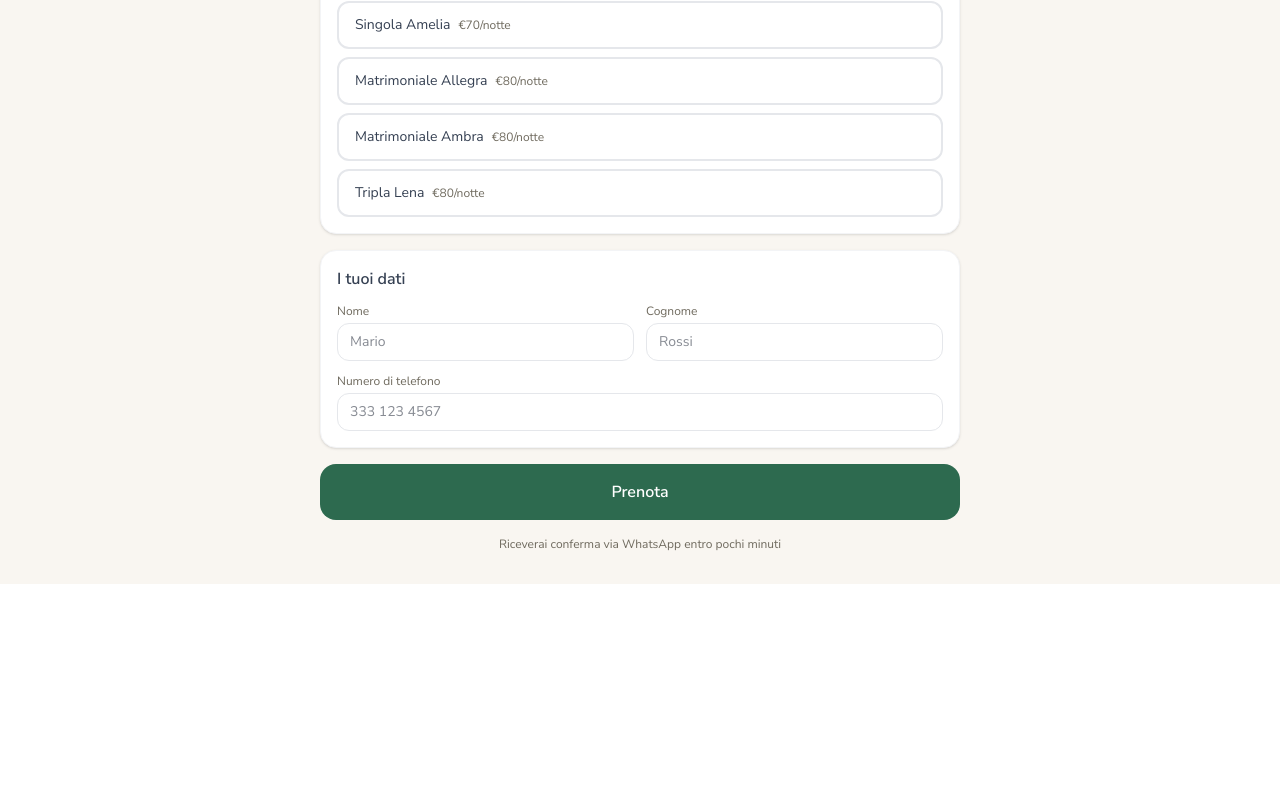
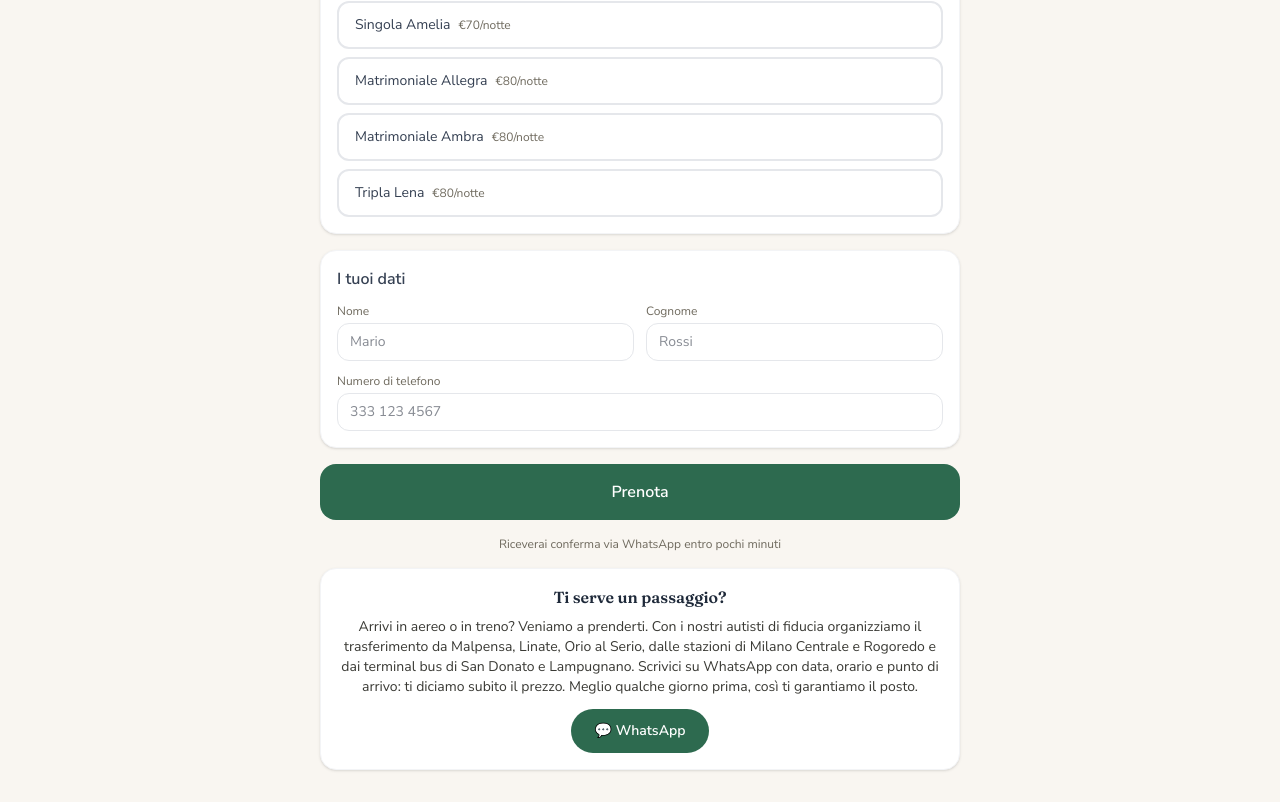
Before and after one commit to CasaAnia/sito-casaania, a Next.js app: page /prenota in a window 1280 px wide. Shown: the part 567-1369 px from the top of the page. Before the commit the page ends 1151 px from the top, so only its background shows below. Built offline with nearby package versions, Linux system fonts and the light colour scheme.

Commit message:
Aggiorna testi servizio navetta in home, come arrivare e prenota

```diff
--- a/app/page.tsx
+++ b/app/page.tsx
@@ -245,11 +245,8 @@ export default function Home() {
         <div className="max-w-4xl mx-auto text-center">
           <p style={{textUnderlineOffset: '6px'}} className="text-gray-700 text-lg uppercase tracking-wider mb-6 underline">Servizio navetta</p>
           <p className="text-gray-700 leading-relaxed max-w-2xl mx-auto">
-            Ti aiutiamo volentieri anche con gli spostamenti da e per l'aeroporto (Malpensa, Linate, Orio al Serio),
-            dalla stazione di Milano Centrale o Rogoredo, e dalle stazioni bus di San Donato e Lampugnano.
-            Ci appoggiamo ad autisti di fiducia, quindi il servizio ha un costo che varia in base alla tratta.
-            Scrivici su WhatsApp dove devi arrivare, con data e orario, e ti diciamo subito prezzo e disponibilità.
-            Ti consigliamo di chiedercelo con qualche giorno di anticipo, per avere più possibilità di garantirti la disponibilità.
+            Veniamo a prenderti noi — da tutti gli aeroporti di Milano, da Centrale, Rogoredo e dai terminal bus.
+            Autisti di fiducia, prezzo in base alla tratta. Scrivici su WhatsApp con data e orario: rispondiamo subito.
           </p>
         </div>
       </section>
@@ -311,7 +308,7 @@ export default function Home() {
           <ul className="text-gray-700 leading-relaxed space-y-4 max-w-2xl mx-auto">
             <li><strong>🚶 A piedi (2 minuti):</strong> l&apos;ingresso più vicino è quello della palazzina 8. Molti ospiti tornano in camera durante gli orari di chiusura delle visite.</li>
             <li><strong>🚗 In auto:</strong> dalla Tangenziale Ovest (A50) uscita Rozzano–Quinto de&apos; Stagni, oppure dalla A7 Milano–Genova uscita Assago/Milanofiori, poi indicazioni per Humanitas/Via Manzoni. Parcheggio: due piazzole gratuite a 150 metri, oppure il parcheggio Humanitas a pagamento, custodito 24 ore su 24.</li>
-            <li><strong>✈️ In aereo:</strong> serviamo Malpensa, Linate (il più vicino, circa 25 minuti) e Orio al Serio con una navetta su richiesta. Scrivici su WhatsApp con data, orario e aeroporto: ti rispondiamo subito con prezzo e disponibilità.</li>
+            <li><strong>✈️ In aereo:</strong> Viaggiare per una visita medica è già abbastanza faticoso. Al trasferimento pensiamo noi: i nostri autisti di fiducia ti aspettano a Malpensa, Linate, Orio al Serio o alla stazione, e ti portano direttamente da noi. Scrivici su WhatsApp con data e orario di arrivo e ti confermiamo subito prezzo e posto. Meglio con qualche giorno di anticipo.</li>
             <li><strong>🚆 In treno:</strong> Milano Rogoredo è la stazione più comoda, collegata a Milano Centrale in pochi minuti (metropolitana M3). Da lì puoi richiedere la nostra navetta o proseguire in taxi (15–20 minuti).</li>
             <li><strong>🚌 In autobus:</strong> le autostazioni di San Donato e Lampugnano sono collegate a Casa Ania con il nostro servizio navetta su richiesta.</li>
             <li><strong>🚇 Con i mezzi pubblici:</strong> bus 230 da M2 Abbiategrasso fino a Via Manzoni (Ospedale); fermano anche le linee 220 e 328. Il tram 15 arriva in centro, ma richiede circa 20 minuti a piedi.</li>
--- a/app/prenota/PrenotaClient.tsx
+++ b/app/prenota/PrenotaClient.tsx
@@ -268,6 +268,17 @@ export default function PrenotaClient() {
                 Riceverai conferma via WhatsApp entro pochi minuti
               </p>
             </form>
+
+            <div className="bg-white rounded-2xl p-4 shadow-sm border border-gray-100 mt-4 text-center">
+              <p className="font-display font-semibold text-gray-800 mb-2">Ti serve un passaggio?</p>
+              <p className="text-sm text-[#3a3a35] mb-3">
+                Arrivi in aereo o in treno? Veniamo a prenderti. Con i nostri autisti di fiducia organizziamo il trasferimento da Malpensa, Linate, Orio al Serio, dalle stazioni di Milano Centrale e Rogoredo e dai terminal bus di San Donato e Lampugnano. Scrivici su WhatsApp con data, orario e punto di arrivo: ti diciamo subito il prezzo. Meglio qualche giorno prima, così ti garantiamo il posto.
+              </p>
+              <a href={WA_LINK} target="_blank" rel="noopener noreferrer"
+                className="inline-block bg-green-700 hover:bg-green-800 transition-colors text-white font-bold px-6 py-3 rounded-full text-sm">
+                💬 WhatsApp
+              </a>
+            </div>
           </>
         )}
 
```
